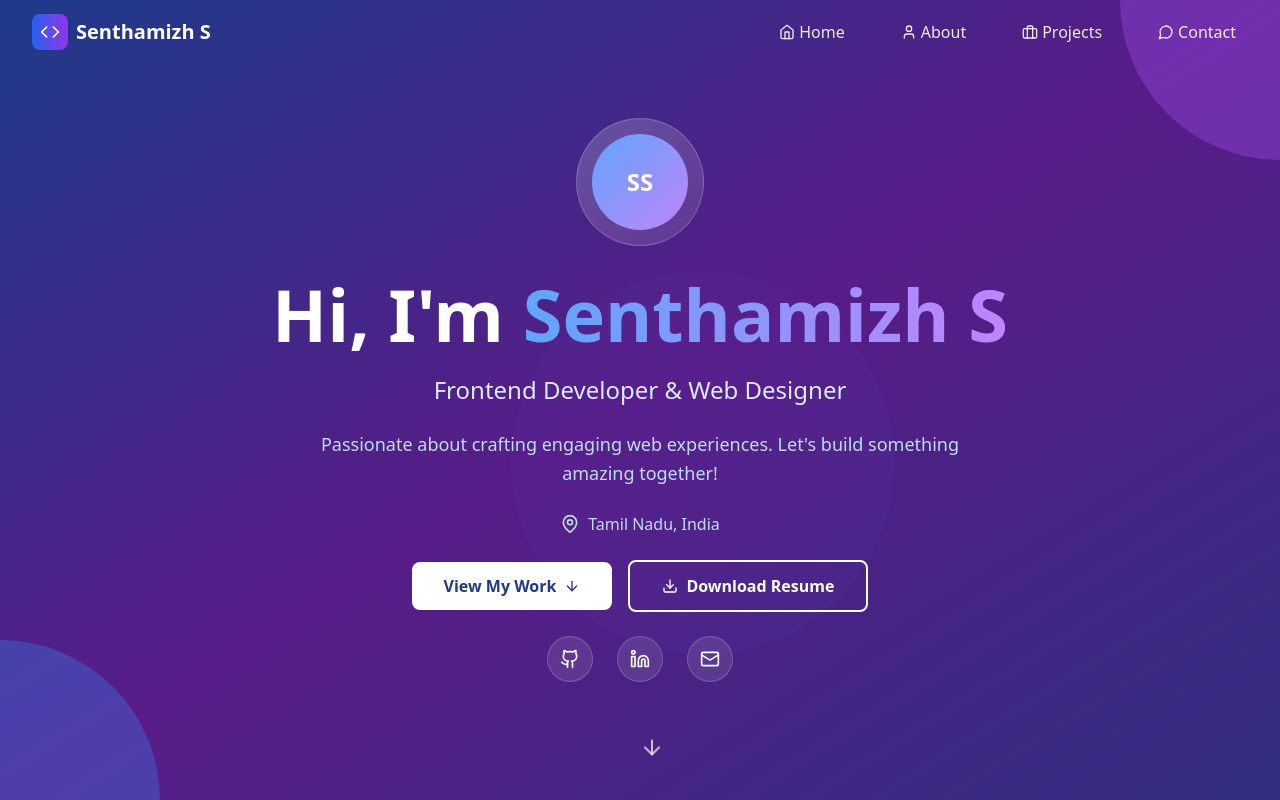
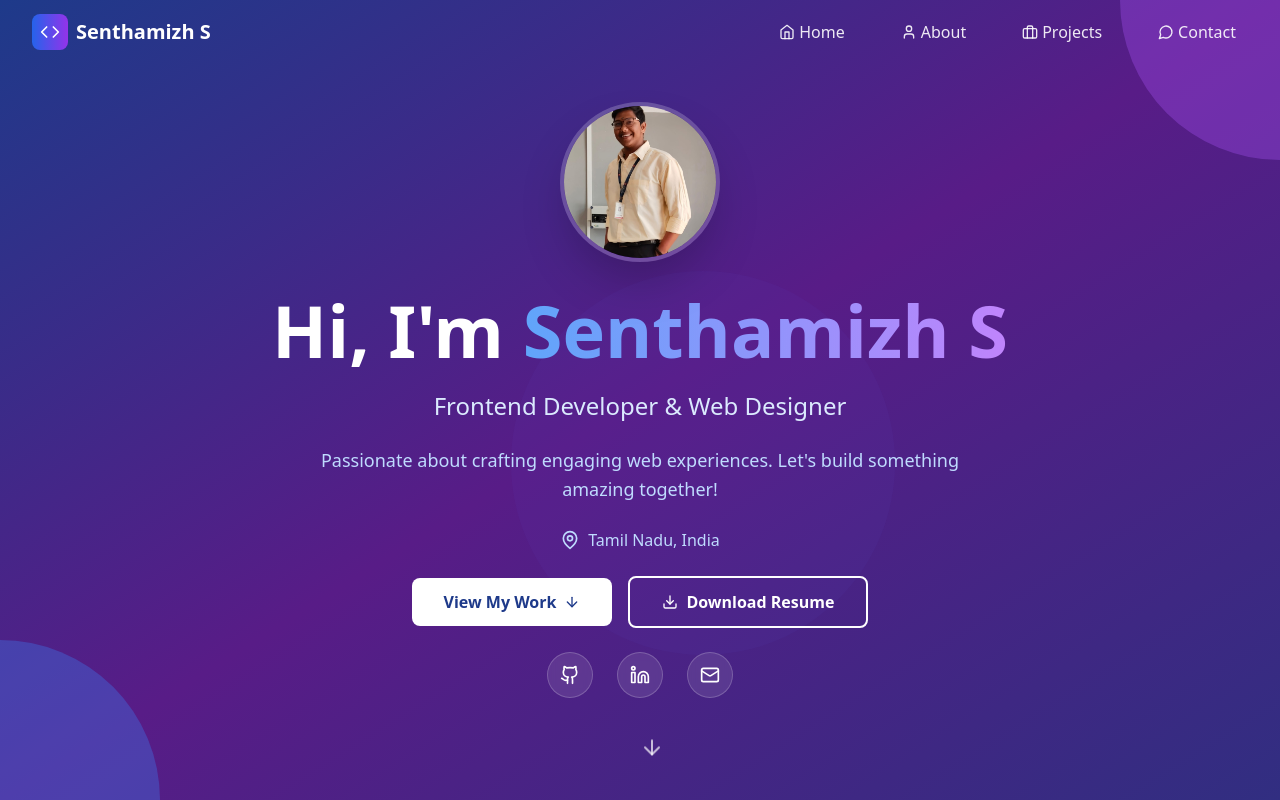
Before and after one commit to Senthamizh-001/My_Portfolio, a React (Vite) app: page / in a window 1280 px wide. Shown: the top 800 px of the page. Built offline with nearby package versions, Linux system fonts and the light colour scheme.

Commit message:
Update profile photo and page title

```diff
--- a/index.html
+++ b/index.html
@@ -4,7 +4,7 @@
     <meta charset="UTF-8" />
     <link rel="icon" type="image/svg+xml" href="/vite.svg" />
     <meta name="viewport" content="width=device-width, initial-scale=1.0" />
-    <title>Senthamizh S - Frontend Developer & Web Designer</title>
+    <title>💼 Senthamizh's Portfolio</title>
     <meta name="description" content="Frontend Developer passionate about crafting engaging web experiences. Specializing in React.js, Vue.js, and modern web technologies." />
     <meta name="keywords" content="frontend developer, web developer, React.js, Vue.js, JavaScript, Tamil Nadu, India, web design" />
     <meta name="author" content="Senthamizh S" />
--- a/src/components/Hero.tsx
+++ b/src/components/Hero.tsx
@@ -32,10 +32,12 @@ const Hero: React.FC = () => {
         <div className="max-w-4xl mx-auto">
           {/* Profile Image */}
           <div className="mb-8">
-            <div className="w-32 h-32 mx-auto bg-gradient-to-br from-white/20 to-white/10 rounded-full flex items-center justify-center backdrop-blur-sm border border-white/20">
-              <div className="w-24 h-24 bg-gradient-to-br from-blue-400 to-purple-400 rounded-full flex items-center justify-center">
-                <span className="text-2xl font-bold text-white">SS</span>
-              </div>
+            <div className="w-40 h-40 mx-auto rounded-full overflow-hidden border-4 border-white/20 shadow-2xl backdrop-blur-sm">
+              <img
+                src="/Senz_Ph.jpg"
+                alt="Senthamizh S - Frontend Developer"
+                className="w-full h-full object-cover"
+              />
             </div>
           </div>
 
```
